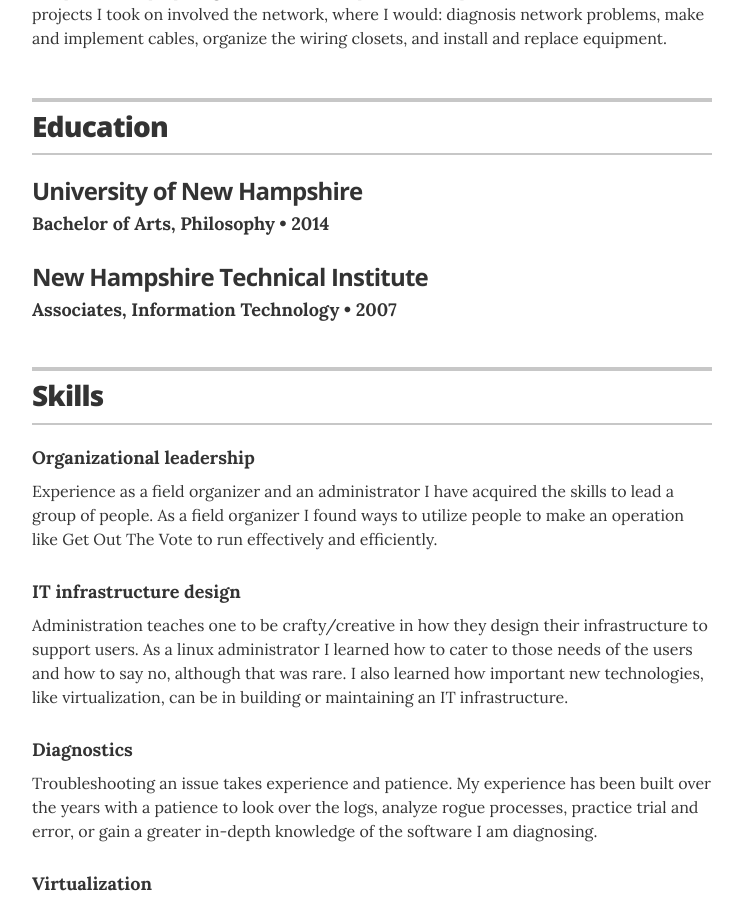
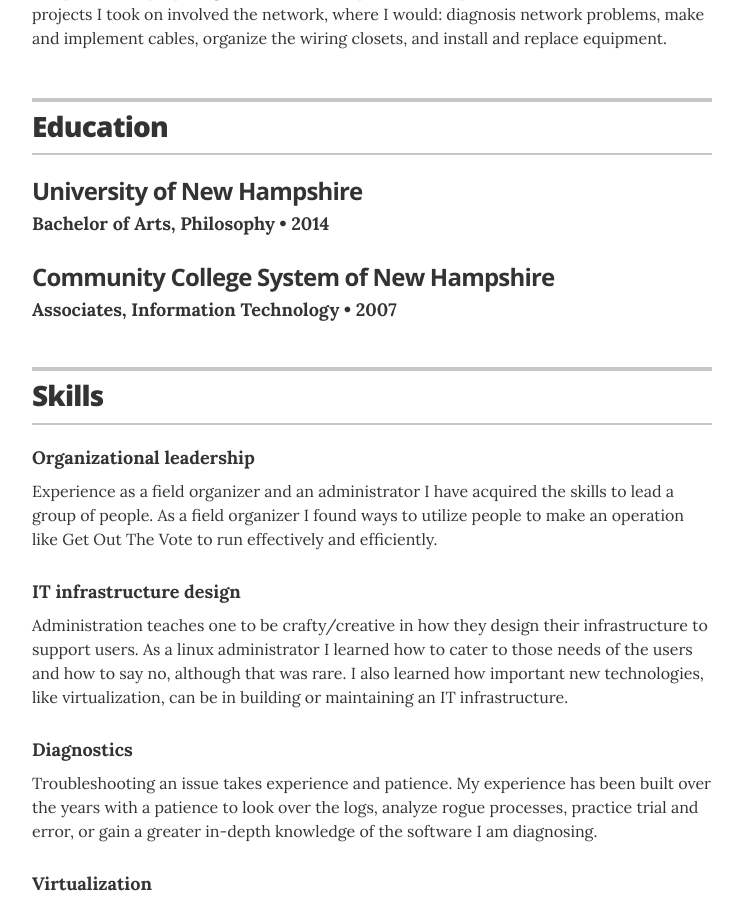
Before and after one commit to jthibeault2005/joshthibeault.me, a Jekyll site: the page built from index.html, in a window 1280 px wide and 900 px high, scrolled down 1407 px. Shown: the whole window, without its empty margins (268-1011 px from the left). Built offline with Jekyll 4.4.1, drawn with Linux system fonts in a browser that asks for light colours.

Commit message:
Update education.yml

```diff
--- a/_data/education.yml
+++ b/_data/education.yml
@@ -8,5 +8,5 @@
   #summary: If you had any meaningful roles at college, feel free to write about them here
 
 - degree: Associates, Information Technology
-  uni: New Hampshire Technical Institute
+  uni: Community College System of New Hampshire
   year: 2007
```
